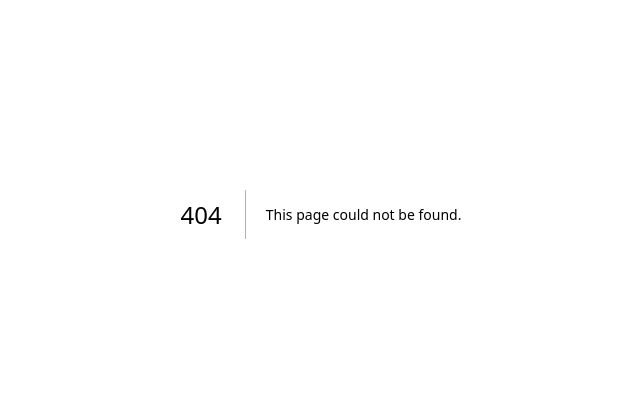
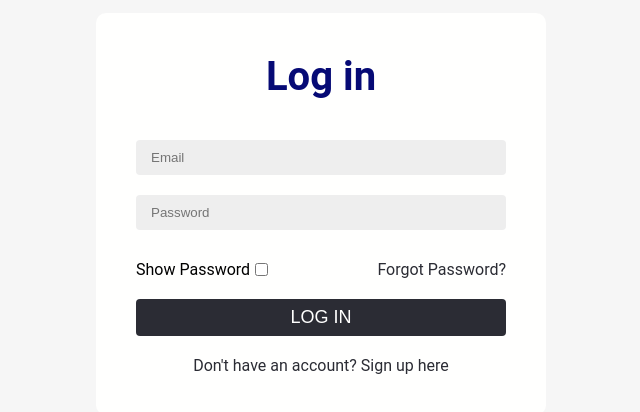
Before and after one commit to CVadmin-sst/codeverse-v2, a Next.js app: page /login in a window 1280 px wide. Before the commit this address had no page. Shown: the part 186-598 px from the top of the page, without its empty margins (319-959 px from the left). Built offline with nearby package versions, Linux system fonts and the light colour scheme; no server answers.

Commit message:
login page added, some other tweaks

```diff
--- a/src/app/components/navbar/navbar.js
+++ b/src/app/components/navbar/navbar.js
@@ -1,6 +1,6 @@
 "use client";
 
-import Link from 'next/link';
+import Link from 'next/link';import { usePathname } from 'next/navigation';
 import styles from './navbar.module.css';
 import { useState, useEffect } from "react";
 
@@ -15,6 +15,8 @@ import { getAuth, onAuthStateChanged } from "firebase/auth";
 const Navbar = () => {
 
     const [side, setSide] = useState(false);
+    const [text, setText] = useState("Log in");
+    const [link, setLink] = useState("/login");
 
     // Your web app's Firebase configuration
     // For Firebase JS SDK v7.20.0 and later, measurementId is optional
@@ -32,7 +34,7 @@ const Navbar = () => {
     // Initialize Firebase
     const app = initializeApp(firebaseConfig);
     // const analytics = getAnalytics(app);
-    const database = getDatabase(app);
+    // const database = getDatabase(app);
     const auth = getAuth();
 
     useEffect(() => {
@@ -55,35 +57,35 @@ const Navbar = () => {
 
         onAuthStateChanged(auth, (user) => {
             if (user) {
-                button.innerText = "Account";
-                button.href = "user/account/account.html";
+                setText("Account");
+                setLink("/account");
                 console.log(user);
             }
         })
+    }, []);
 
-        const showSidebar = document.querySelector(".bx-menu");
-        const hideSidebar = document.querySelector(".bx-x");
+    const show = () => {
+        setSide(true);
+    }
 
-        showSidebar.addEventListener('click', function (){
-            setSide(true);
-        })
+    const hide = () => {
+        setSide(false);
+    }
 
-        hideSidebar.addEventListener('click', function (){
-            setSide(false);
-        })
-
-    }, []);
+    const pathname = usePathname();
+    const hideNavbar = ["/login", "/signup"];
+    if (hideNavbar.includes(pathname)){ return null; }
 
     return (
         <div className={styles.navigation}>
             <nav className={styles.nav}>
-                <span className={styles["menu-button"]}><i className={`bx bx-menu ${styles["bx-menu"]}`}></i></span>
+                <span className={styles["menu-button"]}><i onClick={show} className={`bx bx-menu ${styles["bx-menu"]}`}></i></span>
                 <div className={`${styles["logo-section"]} ${styles.hide}`}>
                     <Link href="/" className={styles.logo}>CodeVerse</Link>
                 </div>
 
                 <ul className={styles.sidebar} style={{display: side ? 'flex' : 'none'}}>
-                    <i className={`bx bx-x ${styles["bx-x"]}`}></i>
+                    <i onClick={hide} className={`bx bx-x ${styles["bx-x"]}`}></i>
                     <li className={styles["sidebar-link"]}><Link href="/" className={styles["working-link"]}>Home</Link></li>
                     <li className={styles["sidebar-link"]}><Link href="/resources/resources" className={styles["working-link"]}>Resources</Link></li>
                     <li className={styles["sidebar-link"]}><Link href="/lessons/lessons" className={styles["working-link"]}>Lessons</Link></li>
@@ -98,7 +100,7 @@ const Navbar = () => {
                 </ul>
 
                 <div className={styles["account-section"]}>
-                    <Link href="/user/login/login" className={styles.btn}>Log in</Link>
+                    <Link href={link} className={styles.btn}>{text}</Link>
                 </div>
             </nav>
         </div>
--- a/src/app/globals.css
+++ b/src/app/globals.css
@@ -31,9 +31,11 @@ html::-webkit-scrollbar {
 html{
     -ms-overflow-style: none;
     scrollbar-width: none;
+    height: 100%;
 }
 
 body{
     font-family: 'Roboto', sans-serif;
     background-color: var(--background);
+    height: 100%;
 }
--- a/src/app/layout.js
+++ b/src/app/layout.js
@@ -1,4 +1,5 @@
 import "./globals.css";
+import Navbar from "./components/navbar/navbar";
 
 export const metadata = {
   title: "CodeVerse",
@@ -12,6 +13,7 @@ export default function RootLayout({ children }) {
         <link href='https://unpkg.com/boxicons@2.1.4/css/boxicons.min.css' rel='stylesheet'></link>
       </head>
       <body>
+        <Navbar />
         {children}
       </body>
     </html>
--- /dev/null
+++ b/src/app/login/page.js
@@ -0,0 +1,117 @@
+'use client';
+
+import Link from 'next/link';
+import styles from './page.module.css';
+import { useEffect } from "react";
+
+// Import the functions you need from the SDKs you need
+import { initializeApp } from "firebase/app";
+// import { getAnalytics } from "firebase/database";
+import { getDatabase, get, ref, update } from "firebase/database";
+import { getAuth, signInWithEmailAndPassword, setPersistence, browserSessionPersistence } from "firebase/auth";
+// TODO: Add SDKs for Firebase products that you want to use
+// https://firebase.google.com/docs/web/setup#available-libraries
+
+export default function Login() {
+
+    // Your web app's Firebase configuration
+    // For Firebase JS SDK v7.20.0 and later, measurementId is optional
+    const firebaseConfig = {
+        apiKey: "AIzaSyAMpHqIl0n2qPLkg9taA5w4UspN5YOtzQ8",
+        authDomain: "codeverse-612fe.firebaseapp.com",
+        databaseURL: "https://codeverse-612fe-default-rtdb.asia-southeast1.firebasedatabase.app",
+        projectId: "codeverse-612fe",
+        storageBucket: "codeverse-612fe.appspot.com",
+        messagingSenderId: "991671604350",
+        appId: "1:991671604350:web:952c630d916324fcd8f42f",
+        measurementId: "G-5KFL98MYTL"
+    };
+
+    // Initialize Firebase
+    const app = initializeApp(firebaseConfig);
+    // const analytics = getAnalytics(app);
+    const database = getDatabase(app);
+    const auth = getAuth();
+
+    useEffect(() => {
+        let showPassword = document.getElementById("show-password");
+        let password = document.getElementById("password");
+        let login = document.getElementById("login");
+
+        showPassword.onclick = function(){
+            if (showPassword.checked){
+                password.type = 'text';
+            } else {
+                password.type = 'password';
+            }
+        }
+
+        login.addEventListener("click", () => {
+            var emailValue = document.getElementById("email").value;
+            var passwordValue = document.getElementById("password").value;
+
+            setPersistence(auth, browserSessionPersistence)
+                .then(() => {
+                    signInWithEmailAndPassword(auth, emailValue, passwordValue)
+                    .then((userCredential) => {
+                        const user = userCredential.user;
+                        const userRef = ref(database, 'users/' + user.uid);
+                        get(userRef)
+                            .then((snapshot) => {
+                                const userData = snapshot.val();
+                                if (userData){
+                                    update(ref(database, 'users/' + user.uid), {
+                                        email: emailValue,
+                                    });
+
+                                    // Store the user's authentication token in local storage
+                                    const idToken = userCredential.accessToken;
+                                    localStorage.setItem('authToken', idToken);
+                                    alert('Logged-in successfully!')
+                                    window.location.href = "/";
+                                } else {
+                                    alert("User data not found");
+                                }
+                            })
+                            .catch((error) => {
+                                alert("Error fetching user data: " + error.message);
+                            });
+                    })
+                    .catch((error) => {
+                        const errorMessage = error.message;
+                        alert(errorMessage);
+                    });
+                })
+                .catch((error) => {
+                    var errorCode = error.message;
+                    window.alert(errorCode);
+                })
+        })
+    })
+
+    return(
+        <div className={styles.page}>
+            <div className={styles.container}>
+                <div className={styles['form-container']}>
+                    <h1>Log in</h1>
+
+                    <div className={styles.inputs}>
+                        <input type="email" placeholder="Email" id="email" className={styles.textfield}></input>
+                        <input type="password" placeholder="Password" id="password" className={styles.textfield}></input>
+                    </div>
+
+                    <div className={styles['password-stuff']}>
+                        <span>
+                            <label htmlFor="show-password">Show Password</label>
+                            <input type="checkbox" id="show-password" className={styles.tick}></input>
+                        </span>
+                        <Link href="#" className={styles.link}>Forgot Password?</Link>
+                    </div>
+
+                    <input type="submit" id="login" value="Log In" className={styles.login}></input>
+                    <Link href="../signup/signup.html" className={styles.link}>Don't have an account? Sign up here</Link>
+                </div>
+            </div>
+        </div>
+    );
+}
--- /dev/null
+++ b/src/app/login/page.module.css
@@ -0,0 +1,95 @@
+.page{
+    background-color: var(--background-darker);
+    height: 100%;
+}
+
+.container{
+    height: 100%;
+    width: 100%;
+    display: flex;
+    justify-content: center;
+    align-items: center;
+}
+
+/* FORM CONTAINER */
+.form-container{
+    display: flex;
+    justify-content: center;
+    align-items: center;
+    flex-direction: column;
+    padding: 40px;
+    background-color: var(--background);
+    border-radius: 10px;
+    width: fit-content;
+    height: fit-content;
+    min-width: 450px;
+}
+
+.form-container h1{
+    font-size: 2.5rem;
+    color: var(--contrasting);
+    margin-bottom: 30px;
+}
+
+/* INPUTS */
+.inputs{
+    display: flex;
+    flex-direction: column;
+    width: 100%;
+    margin-bottom: 20px;
+}
+
+.textfield{
+    background-color: #eee;
+    border: none;
+    margin: 10px 0;
+    padding: 10px 15px;
+    border-radius: 4px;
+    outline: none;
+}
+
+.password-stuff{
+    width: 100%;
+    margin-bottom: 20px;
+    display: flex;
+    justify-content: space-between;
+}
+
+.password-stuff span{
+    display: flex;
+    justify-content: center;
+    align-items: center;
+    gap: 5px;
+}
+
+.tick:checked{
+    accent-color: var(--text);
+}
+
+.link{
+    color: var(--text);
+    text-decoration: none;
+    transition: all 0.3s ease;
+}
+
+.link:hover, .link:active{
+    opacity: 0.6;
+    text-decoration: underline;
+}
+
+.login{
+    padding: 8px;
+    font-size: 18px;
+    width: 100%;
+    border: none;
+    text-transform: uppercase;
+    margin-bottom: 20px;
+    background-color: var(--text);
+    color: var(--background);
+    border-radius: 4px;
+    transition: all 0.3s ease;
+}
+
+#login:hover, #login:active{
+    opacity: 0.6;
+}
```
Also changed, not shown: src/app/page.js (+2 -7 lines).
